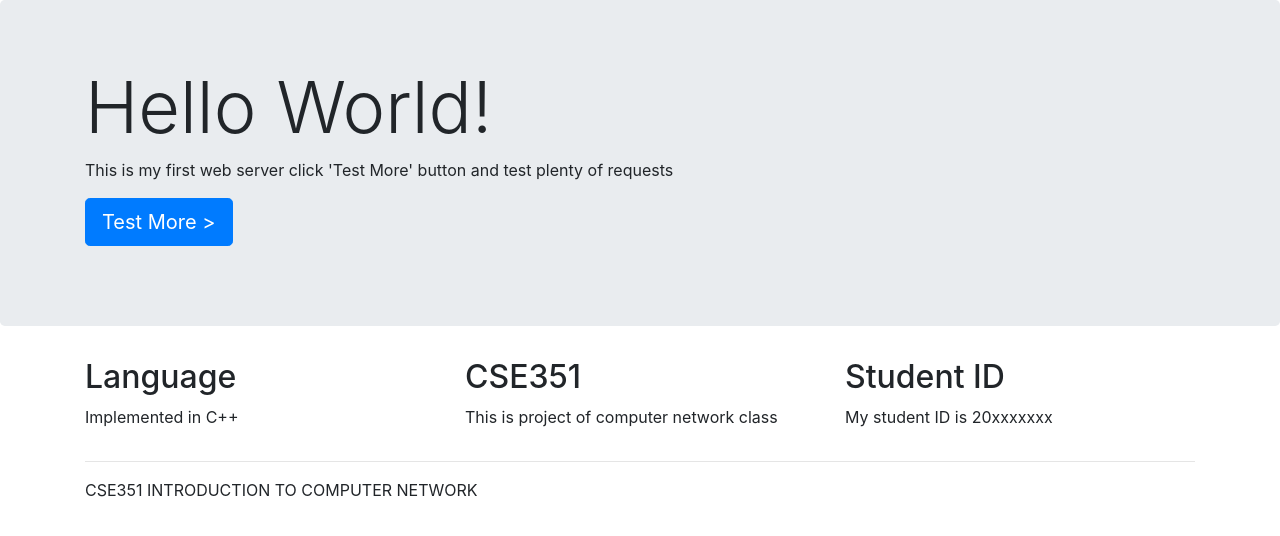
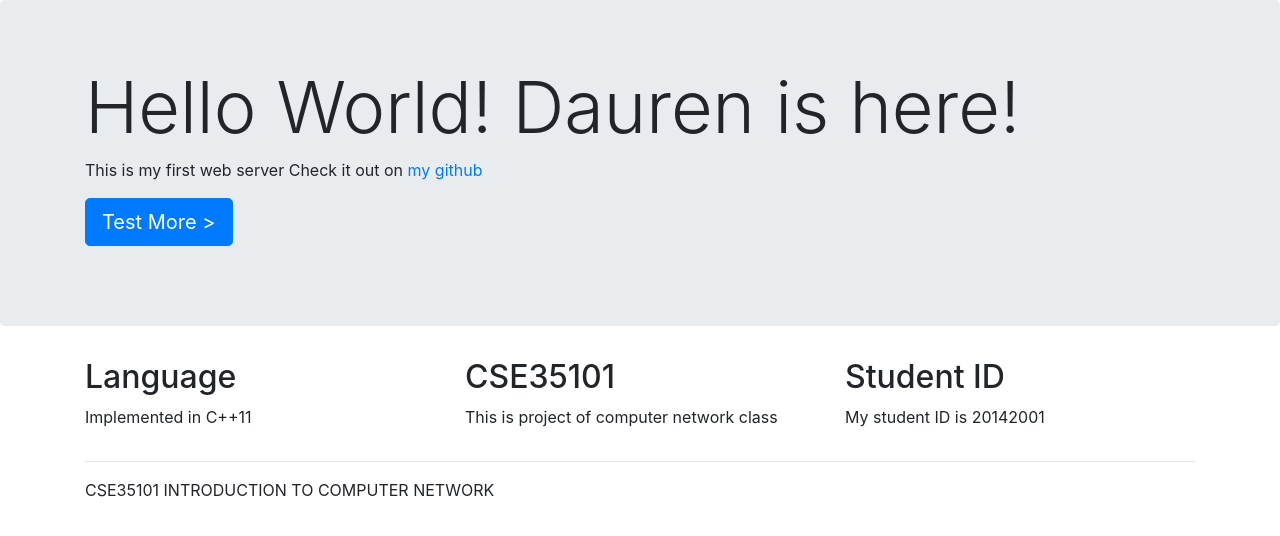
Before and after one commit to DaurenAbd/tiny-server, a plain HTML site: page public/index.html in a window 1280 px wide. Drawn offline with Linux system fonts and the light colour scheme.

Commit message:
Small appearance changes in default html files

```diff
--- a/public/index.html
+++ b/public/index.html
@@ -1,6 +1,6 @@
 <html>
 <head>
-	<title>My First Web Server</title>
+    <title>Tiny Server</title>
     <link rel="stylesheet" type="text/css" href="css/style.css">
     <link rel="stylesheet" type="text/css" href="css/bootstrap.css">
 </head>
@@ -8,10 +8,10 @@
 <!-- Main jumbotron for a primary marketing message or call to action -->
 <div class="jumbotron">
     <div class="container">
-		<h1 class="display-3">Hello World!</h1>
+        <h1 class="display-3">Hello World! Dauren is here!</h1>
         <p>
             This is my first web server
-		  click 'Test More' button and test plenty of requests
+            Check it out on <a href="https://github.com/DaurenAbd/tiny-server">my github</a>
         </p>
         <p><a href="test.html" class="btn btn-primary btn-lg" href="#" role="button">Test More ></a></p>
     </div>
@@ -22,22 +22,22 @@
     <div class="row">
         <div class="col-md-4">
             <h2>Language</h2>
-		    <p>Implemented in C++</p>
+            <p>Implemented in C++11</p>
         </div>
         <div class="col-md-4">
-		    <h2>CSE351</h2>
+            <h2>CSE35101</h2>
             <p>This is project of computer network class</p>
         </div>
         <div class="col-md-4">
             <h2>Student ID</h2>
-		    <p>My student ID is 20xxxxxxx</p>
+            <p>My student ID is 20142001</p>
         </div>
     </div>
 
     <hr>
 
     <footer>
-		<p>CSE351 INTRODUCTION TO COMPUTER NETWORK</p>
+        <p>CSE35101 INTRODUCTION TO COMPUTER NETWORK</p>
     </footer>
 </div> <!-- /container -->
 
```
Also changed, not shown: public/test.html (indentation only). Lines whose indentation alone changed are shown as unchanged.
